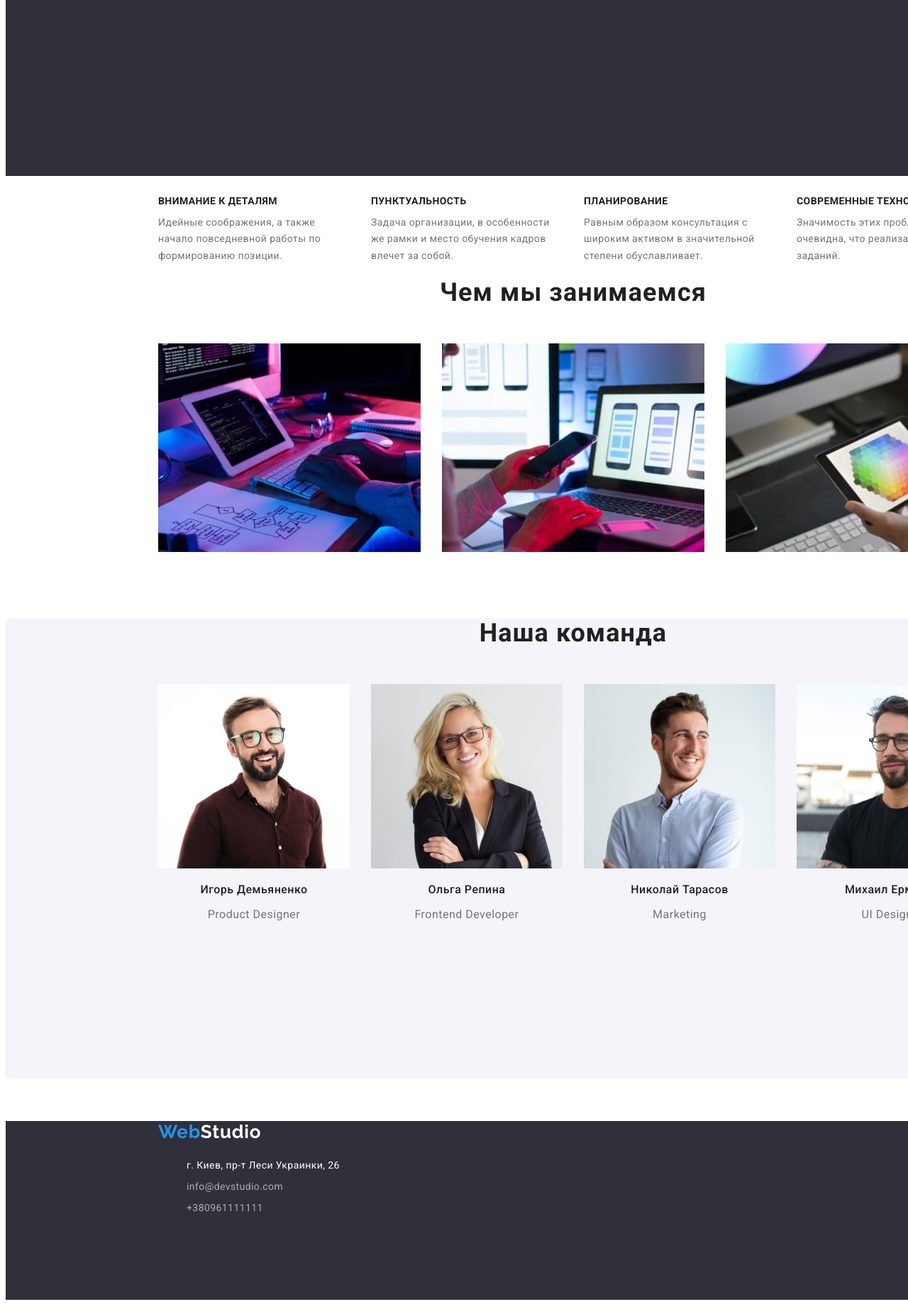
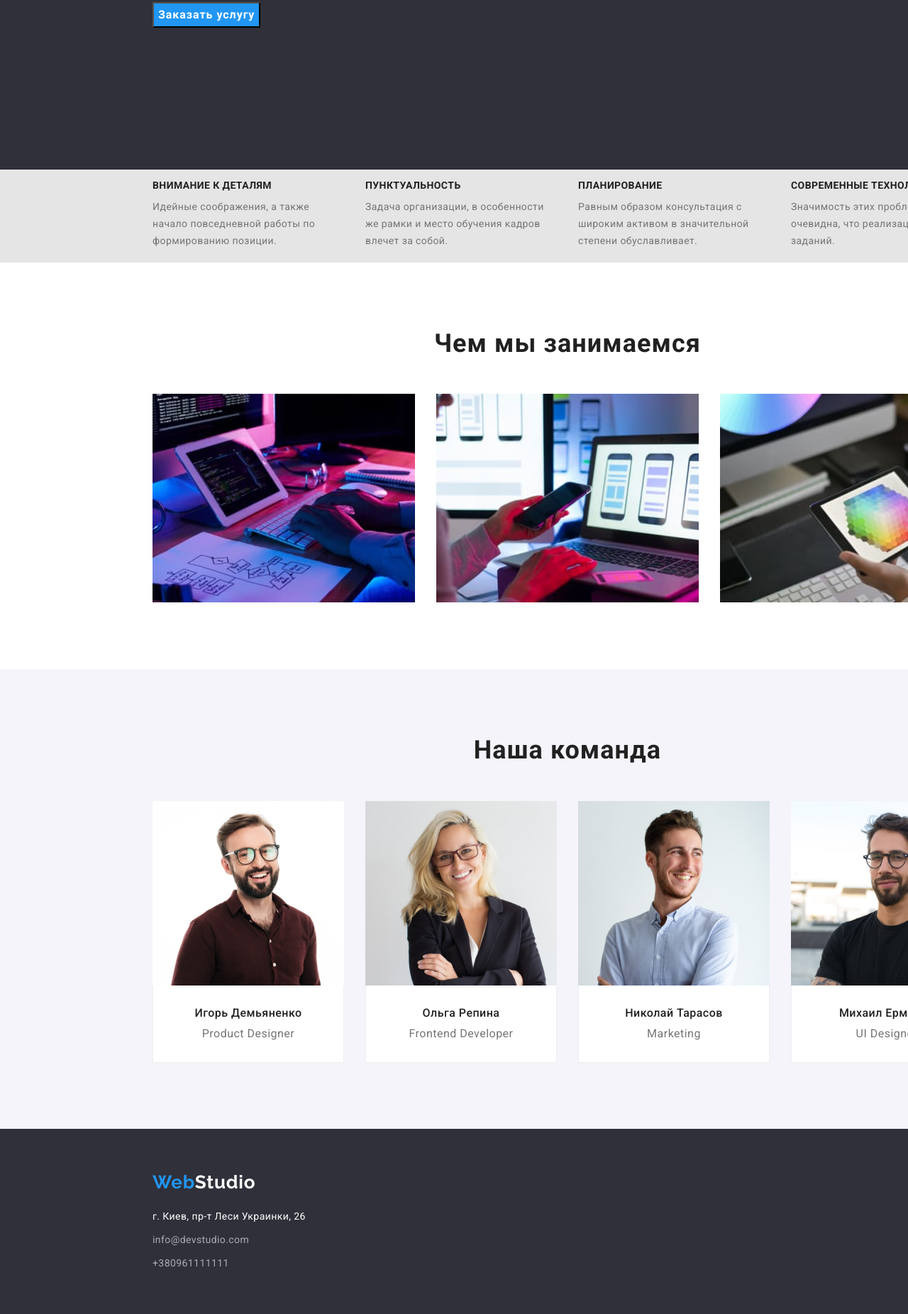
Before and after one commit to ineteta9/goit-markup-hw-03, a plain HTML site: page index.html in a window 1280 px wide. Shown: the part 477-2329 px from the top of the page at 71% size. Drawn offline with nearby package versions, Linux system fonts and the light colour scheme.

Commit message:
дз3 с корректировками

```diff
--- a/css/style.css
+++ b/css/style.css
@@ -7,6 +7,7 @@
   --home-color: #2f303a;
   --contakt-color: #757575;
   --fon-color: #f5f4fa;
+  --card-set-gap: 30px;
 }
 
 body {
@@ -20,23 +21,18 @@ body {
 
 /* первая линия */
 header {
-  height: 80px;
-  background: var(--white-color);
-  color: var(--common-text-color);
-  padding: 0;
-  margin: 0;
+  width: 1600px;
+  border: 1px solid #ececec;
 }
-
+/*background: var(--white-color);
+  color: var(--common-text-color);*/
 ul {
   list-style: none;
 }
 
 /* WebStudio */
 .logo {
-  margin-left: 215px;
   margin-right: 93px;
-  margin-top: 24px;
-  margin-bottom: 25px;
   font-family: 'Raleway';
   font-style: normal;
   font-weight: 700;
@@ -60,17 +56,15 @@ ul {
 .logo :hover {
   color: var(--accent-color);
 }
-.list {
-  padding: 0px;
-  margin: 0px;
-  list-style: none;
-}
 
 /*nav*/
 
 .main-nav {
   display: flex;
   align-items: center;
+  padding-left: 215px;
+  margin-top: 24px;
+  margin-bottom: 24px;
 }
 
 .site-nav,
@@ -127,17 +121,37 @@ ul {
   color: var(--accent-color);
 }
 
+ul {
+  padding: 0;
+  margin: 0;
+}
+
+.list {
+  padding: 0px;
+  margin: 0;
+  list-style: none;
+}
+
 /* Главная */
+
 .home {
-  display: block;
+  padding-top: 200px;
+  padding-bottom: 200px;
   background: var(--home-color);
   color: var(--white-color);
-  height: 600px;
+}
+
+.container {
+  width: 1200px;
+  padding-left: 15px;
+  padding-right: 15px;
   margin-left: auto;
   margin-right: auto;
 }
 
 .home-title {
+  width: 696px;
+  margin: 0;
   background: var(--home-color);
   color: var(--white-color);
   font-weight: 900;
@@ -149,6 +163,7 @@ ul {
 }
 
 .home .btn {
+  margin-top: var(--card-set-gap);
   background: var(--accent-color);
   color: var(--white-color);
   font-style: normal;
@@ -158,42 +173,39 @@ ul {
   text-align: center;
   letter-spacing: 0.06em;
 }
-/*.button {
-  width: 200px;
-  height: 50px;
-  text-align: center;
-  margin-left: auto;
-  margin-right: auto;
-}*/
 
-/*кнопка
- width: 136px;
-  height: 30px;
-  padding-top: 10px;
-  padding-bottom: 10px;
-  padding-left: 32px;
-  padding-right: 32px;*/
+h1,
+h2,
+h3,
+p {
+  margin: 0;
+}
 
 /* Особенности */
 .details {
-  background: var(--white-color);
+  /*background: var(--white-color);*/
+  background: var(--main-color);
   font-size: 14px;
   line-height: 1.71;
   letter-spacing: 0.03em;
+  padding-top: 15px;
+  padding-bottom: 15px;
 }
-.container {display: flex;
+.holder {
+  display: flex;
   flex-wrap: wrap;
-  width: 1170px;
   height: 101px;
   padding: 0;
-  margin-left: auto;
-  margin-right: auto;
 }
 
-.container li {width: 270px;
-padding: 0;}
+.holder li {
+  width: 270px;
+  padding: 0;
+}
 
-.container li:not(:last-child) {margin-right: 30px;}
+.holder li:not(:last-child) {
+  margin-right: var(--card-set-gap);
+}
 
 .details-title {
   width: 270px;
@@ -210,6 +222,8 @@ padding: 0;}
 /* Чем мы занимаемся */
 .about {
   background: var(--white-color);
+  padding-top: 94px;
+  padding-bottom: 94px;
 }
 
 .about-title {
@@ -224,23 +238,22 @@ padding: 0;}
   text-align: center;
   letter-spacing: 0.03em;
 }
-.about-item {display: flex;
+.about-item {
+  display: flex;
   flex-wrap: wrap;
-  width: 1170px;
-  height: 294px;
-  padding: 0;
   margin-left: auto;
   margin-right: auto;
-  margin-bottom: 94px;
 }
-.about-item li {
-  padding: 0px;}
-.about-item li:not(:last-child) {margin-right: 30px;}
-
+/*.about-item li {
+  padding: 0px;}*/
+.about-item li:not(:last-child) {
+  margin-right: var(--card-set-gap);
+}
 
 /* Наша команда */
 .team {
-  width: 1600px;
+  padding-top: 94px;
+  padding-bottom: 94px;
   height: 648px;
   background: var(--fon-color);
   font-size: 16px;
@@ -250,8 +263,6 @@ padding: 0;}
 }
 
 .team-title {
-  padding: 0;
-  margin-top: 94px;
   margin-bottom: 50px;
   margin-left: auto;
   margin-right: auto;
@@ -265,18 +276,19 @@ padding: 0;}
 .team-item {
   display: flex;
   flex-wrap: wrap;
-  width: 1170px;
-  height: 368px;
   padding: 0;
   margin-left: auto;
   margin-right: auto;
-  margin-bottom: 94px;
 }
 .team-item li {
-  padding: 0px;}
-.team-item li:not(:last-child) {margin-right: 30px;}
+  padding: 0px;
+}
+.team-item li:not(:last-child) {
+  margin-right: var(--card-set-gap);
+}
 
 .team-person {
+  margin-bottom: 10px;
   color: var(--title-text-color);
   font-weight: 500;
   font-size: 16px;
@@ -285,11 +297,19 @@ padding: 0;}
   letter-spacing: 0.03em;
 }
 
+.border {
+  background: var(--white-color);
+  border: 1px solid #eeeeee;
+  border-top: 0;
+  padding-top: var(--card-set-gap);
+  padding-bottom: var(--card-set-gap);
+}
+
 /* Футер */
 .footer {
-  width: 1600px;
-  height: 252px;
-  margin-top: 60px;
+  padding-left: 215px;
+  padding-top: 60px;
+  padding-bottom: 60px;
   background: var(--home-color);
 }
 
@@ -298,18 +318,18 @@ a {
 }
 
 .footer-adres {
-  margin-left: 215px;
   margin-top: 20px;
-  margin-bottom: 60px;
   font-style: normal;
   font-size: 14px;
   line-height: 1.71;
   letter-spacing: 0.03em;
 }
 .footer-adres li {
-  height: 21px;
-padding: 0;}
-.footer-adres li:not(:last-child) {margin-bottom: 9px;}
+  padding: 0;
+}
+.footer-adres li:not(:last-child) {
+  margin-bottom: 9px;
+}
 
 .foot {
   color: var(--white-color);
@@ -331,20 +351,32 @@ padding: 0;}
 }
 
 /* Кнопки Портфолио */
+.item-button {
+  display: flex;
+  justify-content: center;
+  margin-left: auto;
+  margin-right: auto;
+  padding-top: 94px;
+  padding-bottom: 50px;
+}
+
 .item-button button {
   display: inline-block;
-height: 38px;
   margin-left: auto;
   margin-right: auto;
+  height: 38px;
   font-family: 'Roboto';
   font-style: normal;
   font-weight: 500;
   font-size: 16px;
   line-height: 1.62;
   text-align: center;
-  letter-spacing: 0.03em;}
+  letter-spacing: 0.03em;
+}
 
-.item-button :not(:last-child) {margin-right: 8px;}
+.item-button :not(:last-child) {
+  margin-right: 8px;
+}
 
 .all-btn {
   width: 73px;
@@ -357,10 +389,18 @@ font-family: 'Roboto';
   color: var(--title-text-color);
 }
 
-.web {width: 128px;}
-.supple {width: 145px;}
-.design {width: 103px;}
-.market {width: 130px;}
+.web {
+  width: 128px;
+}
+.supple {
+  width: 145px;
+}
+.design {
+  width: 103px;
+}
+.market {
+  width: 130px;
+}
 
 .all-btn:hover,
 .all-btn:focus {
@@ -375,30 +415,40 @@ font-family: 'Roboto';
 }
 
 /* Галлерея Портфолио */
-.gallery {
+/*.gallery {
   width: 1170px;
-  height: ;
   margin-left: auto;
   margin-right: auto;
-  margin-bottom: -40px;
-  }
+    }*/
 
 .elements {
   display: flex;
   flex-wrap: wrap;
+  list-style: none;
+  width: 1170px;
   padding: 0;
-  list-style: none;
+  margin: 0;
+  margin-left: calc(-1 * var(--card-set-gap));
   }
+
 .elements li {
-  margin-right: 30px;
-  margin-bottom: 30px;
+  flex-basis: calc(100% / 3 - var(--card-set-gap));
+  margin-left: var(--card-set-gap);
+  margin-bottom: var(--card-set-gap);
 }
-.elements li:nth-child(3n) {margin-right: 0px;}
 
+/*.elements li {
+  margin-right: var(--card-set-gap);
+  margin-bottom: var(--card-set-gap);}
+.elements li:nth-child(3n) {margin-right: 0px;}*/
+
+h1,
+h2,
+h3,
+p {
+  margin: 0;
+}
 .elements .element-title {
-  padding-top: 20px;
-  padding-left: 24px;
-  padding-right: 24px;
   color: var(--title-text-color);
   font-weight: 700;
   font-size: 18px;
@@ -407,9 +457,6 @@ font-family: 'Roboto';
 }
 
 .elements .text {
-  padding-bottom: 20px;
-  padding-left: 24px;
-  padding-right: 24px;
   color: var(--common-text-color);
   font-size: 16px;
   line-height: 1.87;
@@ -420,7 +467,16 @@ font-family: 'Roboto';
 .elements a:focus {
   color: var(--accent-color);
 }
-.element-block {
+.element-border {
   background: var(--white-color);
   border: 1px solid #eeeeee;
+  border-top: 0;
+  padding-top: 20px;
+  padding-bottom: 20px;
 }
+
+img {
+  display: block;
+  max-width: 100%;
+  height: auto;
+}
--- a/index.html
+++ b/index.html
@@ -5,13 +5,14 @@
     <meta http-equiv="X-UA-Compatible" content="IE=edge" />
     <meta name="viewport" content="width=device-width, initial-scale=1.0" />
     <title>WebStudio</title>
-    <link rel="stylesheet" href="./css/style.css" />
     <link rel="preconnect" href="https://fonts.googleapis.com" />
     <link rel="preconnect" href="https://fonts.gstatic.com" crossorigin />
     <link
       href="https://fonts.googleapis.com/css2?family=Raleway:wght@700&family=Roboto:wght@400;500;700;900&display=swap"
       rel="stylesheet"
     />
+    <link rel="stylesheet" href="https://cdnjs.cloudflare.com/ajax/libs/modern-normalize/1.1.0/modern-normalize.css" integrity="sha512-Y0MM+V6ymRKN2zStTqzQ227DWhhp4Mzdo6gnlRnuaNCbc+YN/ZH0sBCLTM4M0oSy9c9VKiCvd4Jk44aCLrNS5Q==" crossorigin="anonymous" referrerpolicy="no-referrer" />
+    <link rel="stylesheet" href="./css/style.css" />
   </head>
   <body>
     <header>
@@ -32,12 +33,15 @@
     </header>
     <main>
       <section class="home">
-        <h1 class="home-title">ЭФФЕКТИВНЫЕ РЕШЕНИЯ<br/>ДЛЯ ВАШЕГО БИЗНЕСА</h1>
-        <button type="button" class="btn">Заказать услугу</button>
-      </section>
+        <div class="container">
+          <h1 class="home-title">ЭФФЕКТИВНЫЕ РЕШЕНИЯ ДЛЯ ВАШЕГО БИЗНЕСА</h1>
+          <button type="button" class="btn">Заказать услугу</button>
+        </div>
+       </section>
       <section class="details">
+        <div class="container">
         <h2 hidden>Особенности</h2>
-          <ul class="container">
+          <ul class="holder">
             <li>
               <h3 class="details-title">Внимание к деталям</h3>
               Идейные соображения, а также начало повседневной работы по формированию позиции.
@@ -55,8 +59,10 @@
               Значимость этих проблем настолько очевидна, что реализация плановых заданий.
             </li>
           </ul>
+        </div>
         </section>
       <section class="about">
+        <div class="container">
         <h2 class="about-title">Чем мы занимаемся</h2>
         <ul class="about-item">
           <li>
@@ -72,32 +78,34 @@
           </li>
           <li><img src="./images/img3.jpg" alt="Дизайн" width="370" height="294" /></li>
         </ul>
+      </div>
       </section>
       <section class="team">
+        <div class="container">
         <h2 class="team-title">Наша команда</h2>
         <ul class="team-item">
           <li>
             <img src="./images/foto1.jpg" alt="Игорь Демьяненко" width="270" height="260" />
-            <h3 class="team-person">Игорь Демьяненко</h3>
-            <p lang="en">Product Designer</p>
+            <div class="border"><h3 class="team-person">Игорь Демьяненко</h3>
+            <p lang="en">Product Designer</p></div>
           </li>
           <li>
             <img src="./images/foto2.jpg" alt="Ольга Репина" width="270" height="260" />
-            <h3 class="team-person">Ольга Репина</h3>
-            <p lang="en">Frontend Developer</p>
+            <div class="border"><h3 class="team-person">Ольга Репина</h3>
+            <p lang="en">Frontend Developer</p></div>
           </li>
           <li>
             <img src="./images/foto3.jpg" alt="Николай Тарасов" width="270" height="260" />
-            <h3 class="team-person">Николай Тарасов</h3>
-            <p lang="en">Marketing</p>
+            <div class="border"><h3 class="team-person">Николай Тарасов</h3>
+            <p lang="en">Marketing</p></div>
           </li>
           <li>
             <img src="./images/foto4.jpg" alt="Михаил Ермаков" width="270" height="260" />
-            <h3 class="team-person">Михаил Ермаков</h3>
-            <p lang="en">UI Designer</p>
+            <div class="border"><h3 class="team-person">Михаил Ермаков</h3>
+            <p lang="en">UI Designer</p></div>
           </li>
-        </div>
         </ul>
+      </div>
       </section>
     </main>
   </body>
```
Also changed, not shown: portfolio.html (+17 -16 lines). Lines whose indentation alone changed are shown as unchanged.
